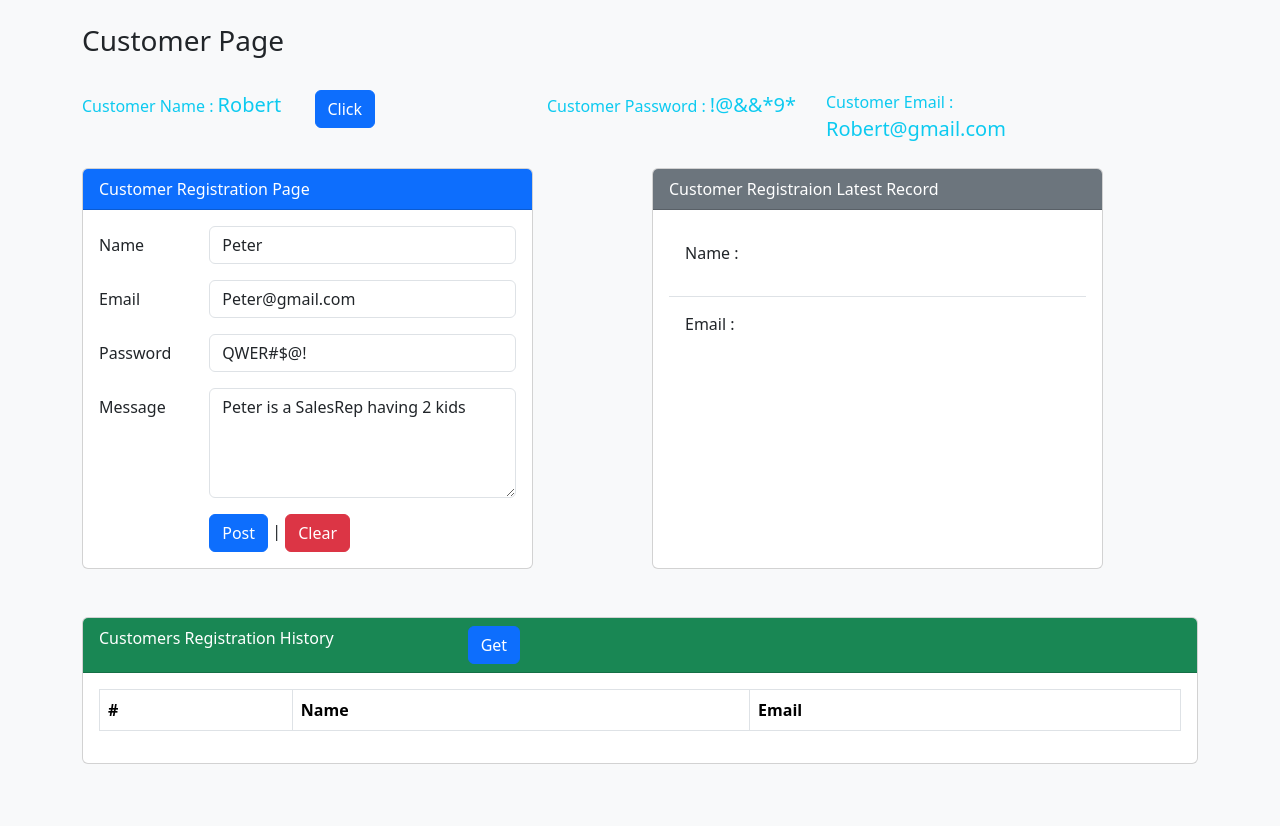
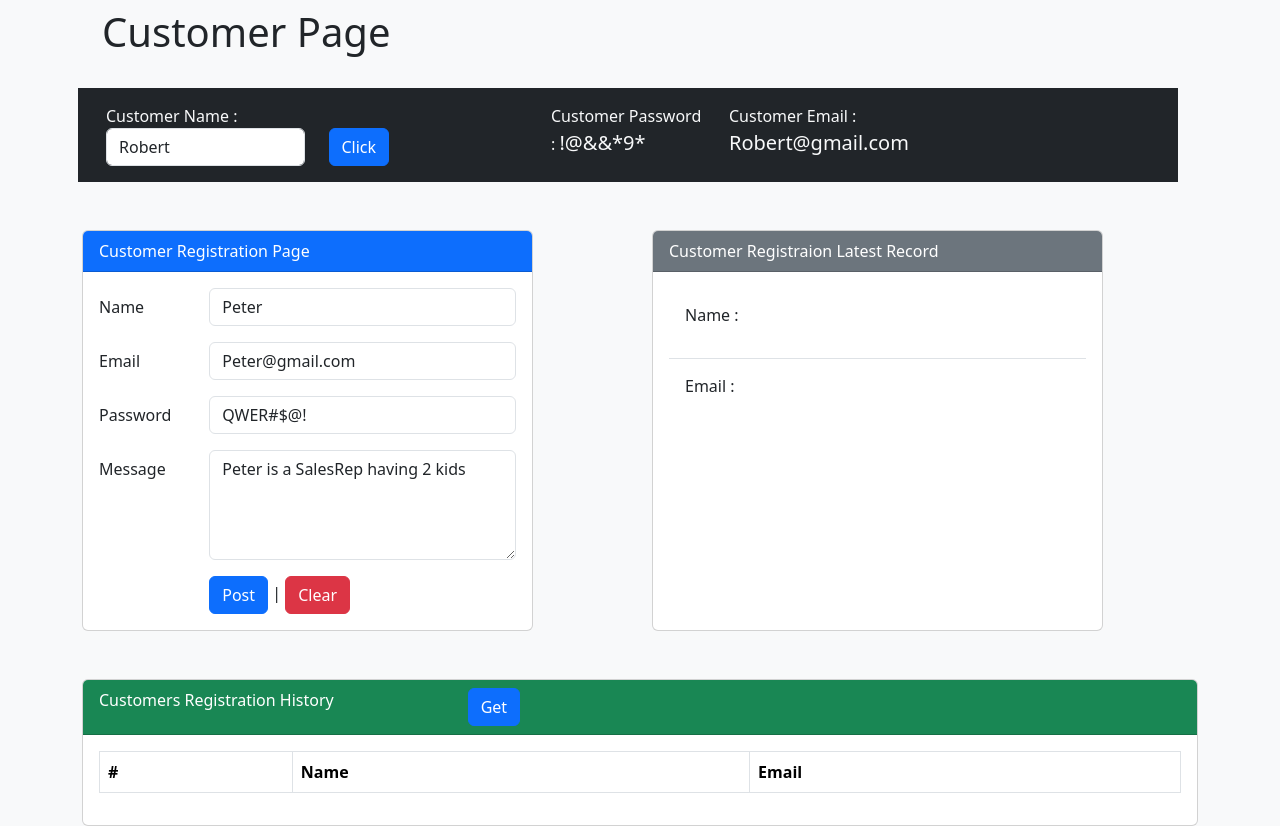
Before and after one commit to madanpatakota/AngularAdvancedConceptsApp, an Angular app: page / in a window 1280 px wide. Before the commit the page ends 800 px from the top, so only its background shows below. Built offline with nearby package versions, Linux system fonts and the light colour scheme.

Commit message:
appcomponent

```diff
--- a/src/app/app.component.html
+++ b/src/app/app.component.html
@@ -1,18 +1,17 @@
 <!--Main Page-->
 <div class="container">
   <!--Main page Heading section-->
-  <div class="row mt-4">
-    <h3>Customer Page</h3>
-    <div class="row mt-4">
+  <div class="row m-2">
+    <h6 class="display-6">Customer Page</h6>
+    <div class="row mt-4 p-3 bg-dark text-light">
       <div class="col-5">
         <div class="row">
           <div class="col-6">
-            <span class="text-info">
-              Customer Name :
-              <span class="text-monospace fs-5"> {{ Customer.Name }}</span>
-            </span>
+            <span class=""> Customer Name : </span>
+            <!-- <span class="text-monospace fs-5"> {{ Customer.Name }}</span> -->
+            <input type="text" class="form-control" [value]="Customer.Name" #customerName />
           </div>
-          <div class="col-2">
+          <div class="col-2 mt-4">
             <input
               type="button"
               class="btn btn-primary"
@@ -22,14 +21,14 @@
           </div>
         </div>
       </div>
-      <div class="col-3">
-        <span class="text-info col-3">
+      <div class="col-2">
+        <span class="col-3">
           Customer Password :
           <span class="text-monospace fs-5"> {{ Customer.Password }}</span>
         </span>
       </div>
-      <div class="col-3">
-        <span class="text-info col-3">
+      <div class="col-2">
+        <span class="col-3">
           Customer Email :
           <span class="text-monospace fs-5"> {{ Customer.Email }}</span>
         </span>
@@ -38,8 +37,7 @@
   </div>
 
   <!--Customer Registration page and Customer Registration Latest Record-->
-  <div class="row mt-4">
-
+  <div class="row mt-5">
     <!--Customer Registration page-->
     <div class="col-md-5">
       <app-customer-registration
@@ -56,7 +54,7 @@
       </app-customer-registration>
     </div>
 
-    <div class="col-md-1"></div>
+    <div class="col-1"></div>
 
     <!--Customer Registration Latest Record-->
     <div class="col-md-5">
@@ -64,9 +62,7 @@
         [CustomerRecord]="CustomerLatestRecord"
       ></app-customer-details>
     </div>
-
   </div>
-
 
   <!--Customer Registration History-->
   <div class="row justify-content-center mt-5">
@@ -76,5 +72,4 @@
       ></app-customers-registration-history>
     </div>
   </div>
-
 </div>
--- a/src/app/app.component.ts
+++ b/src/app/app.component.ts
@@ -1,4 +1,4 @@
-import { Component } from '@angular/core';
+import { Component, ElementRef, ViewChild } from '@angular/core';
 
 @Component({
   selector: 'app-root',
@@ -12,6 +12,8 @@ export class AppComponent {
 
   CustomerLatestRecord = {};
 
+  @ViewChild('customerName') vCustomerName : ElementRef<any>;
+
   evtCustomerReceiveInfo($event: any) {
     this.Customer = $event;
     console.log(this.Customer);
@@ -19,6 +21,8 @@ export class AppComponent {
   }
 
   updateCustomerName(){
-     this.Customer.Name = "Robert Jr";
+     //this.Customer.Name = this.vCustomerName.nativeElement.value;
+     //this.Customer = this.Customer;
+     this.Customer = { ...this.Customer,  "Name" : this.vCustomerName.nativeElement.value };
   }
 }
--- a/src/app/customer-registration/customer-registration.component.ts
+++ b/src/app/customer-registration/customer-registration.component.ts
@@ -46,9 +46,11 @@ export class CustomerRegistrationComponent
     //this.localCustomerInfo = updatedObject;
     //this.changeDector.detectChanges();
 
+    /*Changing the input value from its parent(app.component)*/
     this.localCustomerInfo = {
       Name: 'Peter',
     };
+
     console.log('ngOnchanges changes are loaded');
   }
 
```
